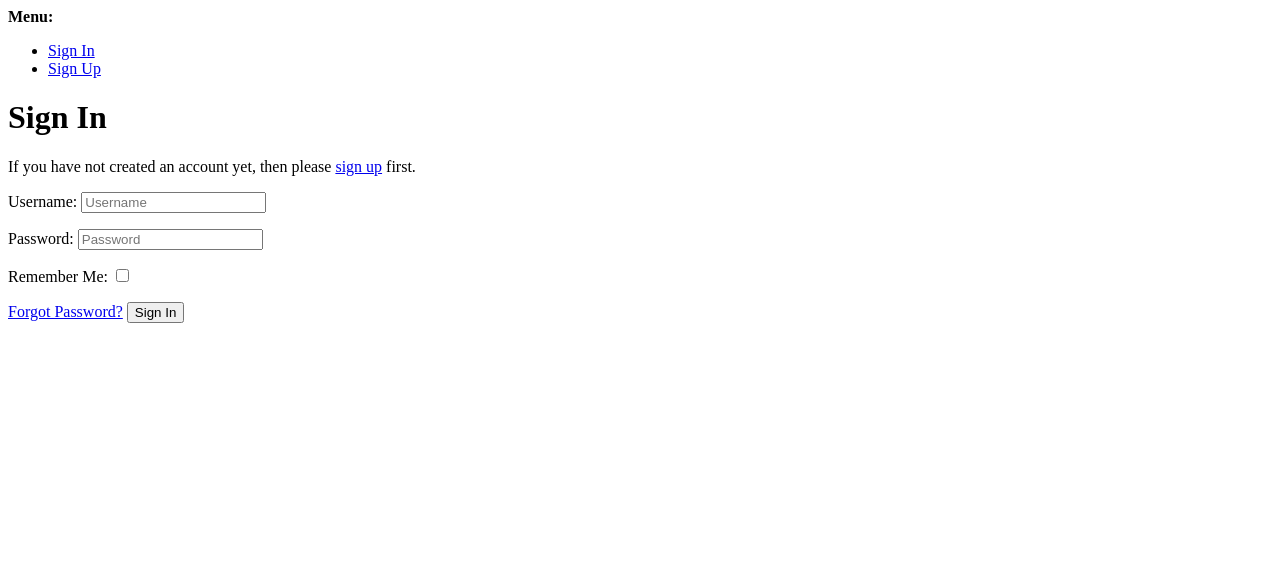
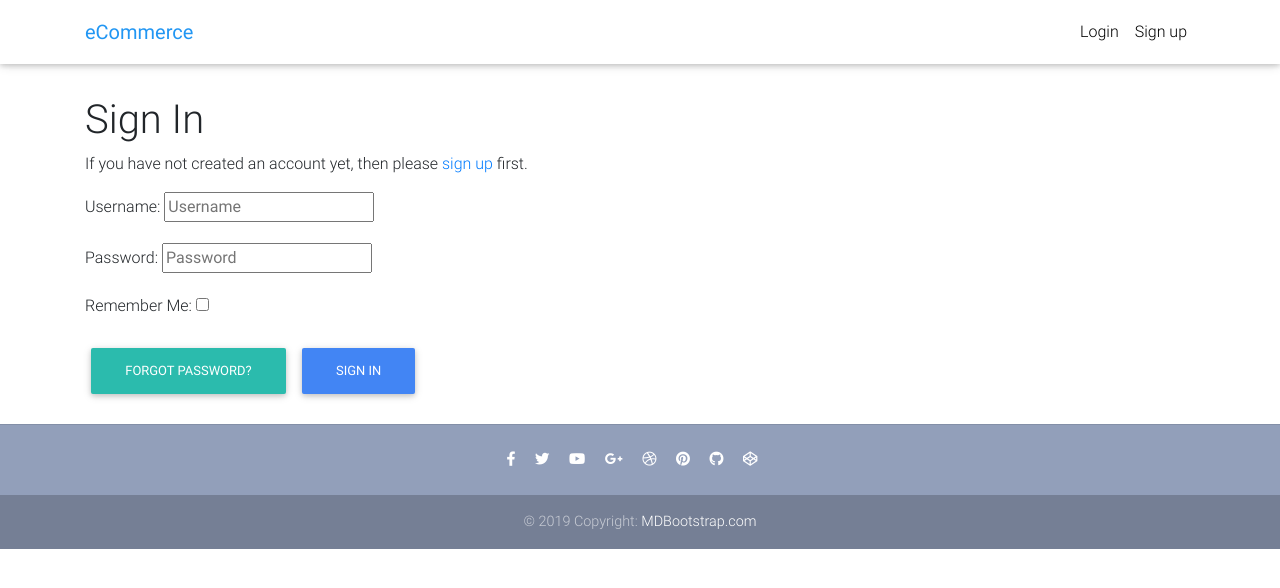
Before and after one commit to amin72/ecommerce_django, a Django app: page /accounts/login/ in a window 1280 px wide. Shown: the top 588 px of the page. Run offline with Django 3.2, Linux system fonts and the light colour scheme; some libraries are stand-ins or nearby versions.

Commit message:
beautify html code

```diff
--- /dev/null
+++ b/templates/account/login.html
@@ -0,0 +1,57 @@
+{% extends "base.html" %}
+
+
+{% load i18n %}
+{% load account socialaccount %}
+
+
+{% block head_title %}{% trans "Sign In" %}{% endblock %}
+
+
+{% block content %}
+
+    <!--Section: Products-->
+    <section class="mb-4">
+
+        <!--Grid row-->
+        <div class="row wow fadeIn">
+            <div class="col-12">
+                <h1>{% trans "Sign In" %}</h1>
+
+                {% get_providers as socialaccount_providers %}
+
+                {% if socialaccount_providers %}
+                    <p>{% blocktrans with site.name as site_name %}Please sign in with one of your existing third party accounts. Or, <a href="{{ signup_url }}">sign up</a>
+                    for a {{ site_name }} account and sign in below:{% endblocktrans %}</p>
+
+                    <div class="socialaccount_ballot">
+
+                        <ul class="socialaccount_providers">
+                            {% include "socialaccount/snippets/provider_list.html" with process="login" %}
+                        </ul>
+
+                        <div class="login-or">{% trans 'or' %}</div>
+
+                    </div>
+
+                    {% include "socialaccount/snippets/login_extra.html" %}
+
+                {% else %}
+                    <p>{% blocktrans %}If you have not created an account yet, then please
+                        <a href="{{ signup_url }}">sign up</a> first.{% endblocktrans %}</p>
+                {% endif %}
+
+                <form class="login" method="POST" action="{% url 'account_login' %}">
+                    {% csrf_token %}
+                    {{ form.as_p }}
+                    {% if redirect_field_value %}
+                        <input type="hidden" name="{{ redirect_field_name }}" value="{{ redirect_field_value }}" />
+                    {% endif %}
+                    <a class="btn btn-default" href="{% url 'account_reset_password' %}">{% trans "Forgot Password?" %}</a>
+                    <button class="btn btn-primary" type="submit">{% trans "Sign In" %}</button>
+                </form>
+            </div> <!-- col-12 -->
+        </div>
+    </section>
+
+{% endblock %}
--- a/templates/base.html
+++ b/templates/base.html
@@ -6,7 +6,10 @@
     <meta charset="utf-8">
     <meta name="viewport" content="width=device-width, initial-scale=1, shrink-to-fit=no">
     <meta http-equiv="x-ua-compatible" content="ie=edge">
-    <title>{% block title %}eCommerce{% endblock title %}</title>
+
+    <title>{% block head_title %}eCommerce{% endblock %}</title>
+    {% block extra_head %}
+    {% endblock %}
 
     <!-- Font Awesome -->
     <link rel="stylesheet" href="https://use.fontawesome.com/releases/v5.11.2/css/all.css">
@@ -64,10 +67,13 @@
 
     <!--Main layout-->
     <main>
-        <div class="container pt-5">
+        <div class="container pt-5 mt-5">
 
             {% block content %}
             {% endblock content %}
+
+            {% block extra_body %}
+            {% endblock extra_body %}
 
         </div>
     </main>
--- a/templates/navbar_categories.html
+++ b/templates/navbar_categories.html
@@ -1,5 +1,5 @@
 <!--Navbar-->
-<nav class="navbar navbar-expand-lg navbar-dark mdb-color lighten-3 mt-5 mb-4">
+<nav class="navbar navbar-expand-lg navbar-dark mdb-color lighten-3 mb-4">
 
     <!-- Navbar brand -->
     <span class="navbar-brand">Categories:</span>
--- a/templates/navbar_main.html
+++ b/templates/navbar_main.html
@@ -18,24 +18,11 @@
 
             <!-- Left -->
             <ul class="navbar-nav mr-auto">
-                <li class="nav-item active">
-                    <a class="nav-link waves-effect" href="{% url 'core:product-list' %}">Home
-                        <span class="sr-only">(current)</span>
-                    </a>
-                </li>
-                <li class="nav-item">
-                    <a class="nav-link waves-effect" href="#">Checkout</a>
-                </li>
-                <li class="nav-item">
-                    <a class="nav-link waves-effect" href="#">Products</a>
-                </li>
-                <li class="nav-item">
-                    <a class="nav-link waves-effect" href="#">About</a>
-                </li>
             </ul>
 
             <!-- Right -->
             <ul class="navbar-nav nav-flex-icons">
+                {% if request.user.is_authenticated %}
                     <li class="nav-item">
                         <a class="nav-link waves-effect">
                             <span class="badge red z-depth-1 mr-1"> 1 </span>
@@ -44,23 +31,22 @@
                         </a>
                     </li>
                     <li class="nav-item">
-                    <a href="#" class="nav-link waves-effect">
-                        <i class="fab fa-facebook-f"></i>
+                        <a href="{% url 'account_logout' %}" class="nav-link waves-effect">
+                            <span class="clearfix d-none d-sm-inline-block"> Logout </span>
+                        </a>
+                    </li>
+                {% else %}
+                    <li class="nav-item">
+                        <a href="{% url 'account_login' %}" class="nav-link waves-effect">
                             <span class="clearfix d-none d-sm-inline-block"> Login </span>
                         </a>
                     </li>
                     <li class="nav-item">
-                    <a href="#" class="nav-link waves-effect">
-                        <i class="fab fa-facebook-f"></i>
+                        <a href="{% url 'account_signup' %}" class="nav-link waves-effect">
                             <span class="clearfix d-none d-sm-inline-block"> Sign up </span>
                         </a>
                     </li>
-                <li class="nav-item">
-                    <a href="#" class="nav-link waves-effect">
-                        <i class="fab fa-facebook-f"></i>
-                        <span class="clearfix d-none d-sm-inline-block"> Logout </span>
-                    </a>
-                </li>
+                {% endif %}
             </ul>
         </div>
     </div>
```
Lines whose indentation alone changed are shown as unchanged.
